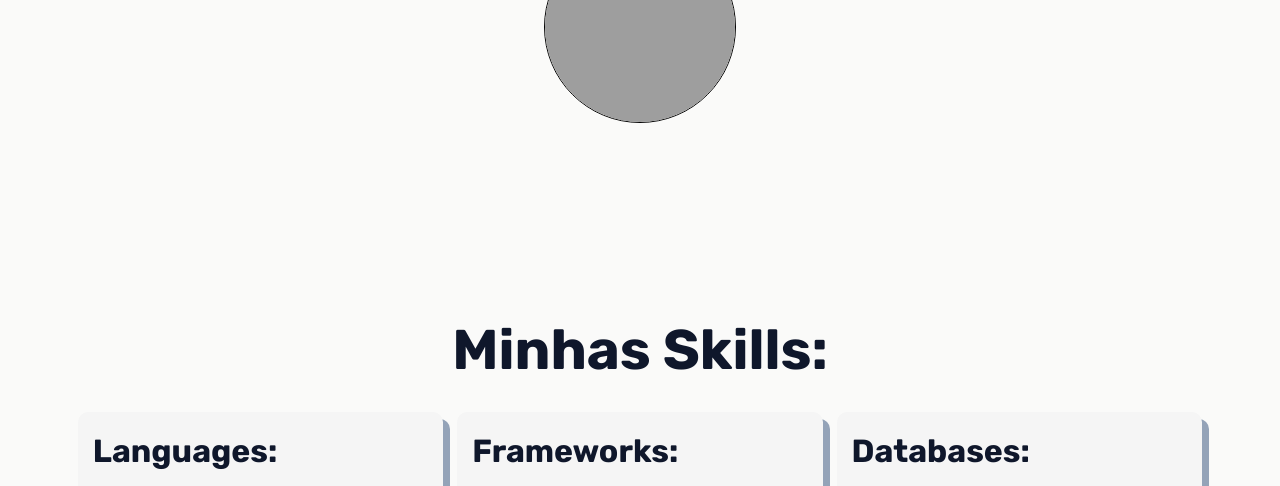
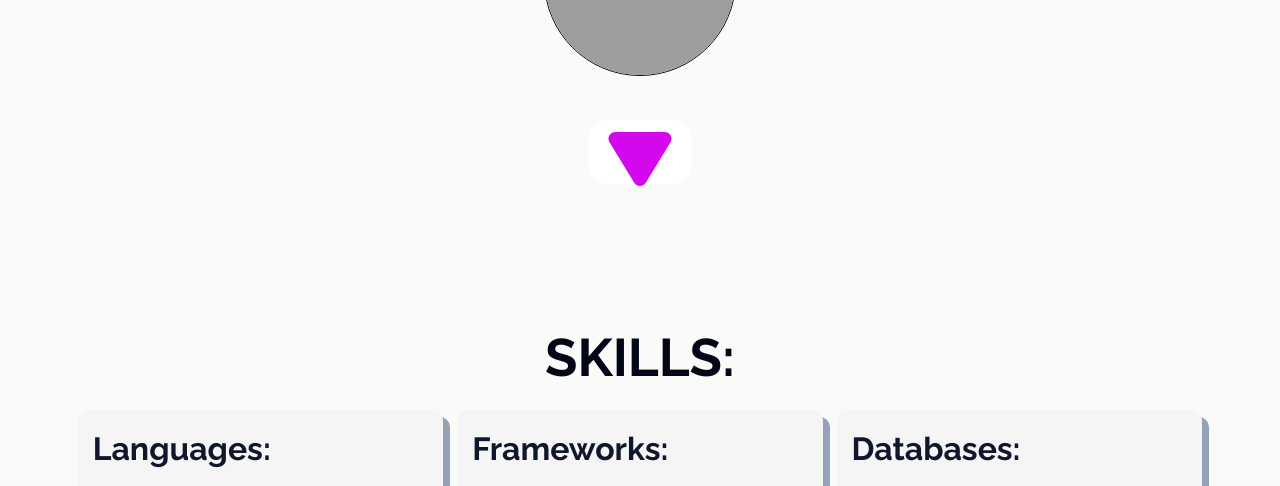
Before and after one commit to LuisBarbosaGit/LuisBarbosaGit.github.io, a plain HTML site: page index.html in a window 1280 px wide. Shown: the part 530-1016 px from the top of the page. Drawn offline with nearby package versions, Linux system fonts and the light colour scheme; grey boxes are pictures that could not be loaded; a web font is replaced by a local one.

Commit message:
Alterando Estilização + Botão de rolagem

```diff
--- a/css/style.css
+++ b/css/style.css
@@ -112,10 +112,28 @@ body{
     border: 1px solid  black
 }
 
+#scroll{
+    width: 9%;
+    height: 10%;
+    border: none;
+    border-radius: 20px;
+    color: oklch(62.7% 0.295 322.15);
+    font-size: 4.5em;
+    margin-top: 20px;
+    background-color: white;
+    transform: translateY(10px);
+    transition: all 0.3s ease-in-out;
+}
+#scroll:hover{
+    color: oklch(51.8% 0.253 323.949);
+    transform: translateY(0);
+    cursor: pointer;
+}
+
 /* Tecnologias Utilizadas */
 #tec-container{
     width: 90dvw;
-    min-height: 400px;
+    min-height: 500px;
     padding: 10px;
     margin: 10px auto;
     display: flex;
@@ -125,14 +143,16 @@ body{
 }
 
 #main-tec-tittle{
-    font-family: 'Rubik';
+    font-family: 'Raleway';
     display: flex;
-    font-size: 3.5em;
-    color: oklch(20.8% 0.042 265.755);
+    font-size: 3.3em;
+    color: #020617;
     width: 100%;
     justify-content: center;
     align-items: center;
     line-height: 20%;
+    margin-top: 15px;
+    text-transform: uppercase;
 }
 
 #tec-itens{
@@ -150,7 +170,7 @@ body{
 #tec-tittle{
     padding-left: 10px;
     margin: 10px;
-    font-family: 'Rubik';
+    font-family: 'Raleway';
     width: 100%;
     color: oklch(20.8% 0.042 265.755);
 }
@@ -185,9 +205,9 @@ body{
 #redes-sociais h2{
     text-align: center;
     width: 100%;
-    font-family: 'Libre Baskerville';
+    font-family: 'Raleway';
     font-size: 2.2em;
-    color: #1e293b;
+    color: #020617;
 }
 #direitos{
     text-align: center;
--- a/index.html
+++ b/index.html
@@ -46,9 +46,10 @@
             <div id="user-image">
                 <img src="https://cdn.pixabay.com/photo/2023/02/18/11/00/icon-7797704_640.png" alt="UserImage">
             </div>
+            <button id="scroll"><i class="fa-solid fa-play fa-rotate-90"></i></i></button>
         </div>
             <div id="tec-container">
-                <h1 id="main-tec-tittle">Minhas Skills:</h1>
+                <h1 id="main-tec-tittle">Skills:</h1>
                 <div id="tec-cards">
                     <h1 id="tec-tittle">Languages:</h1>
                         <div id="tec-itens">
@@ -73,9 +74,10 @@
                         <i class="devicon-mysql-plain-wordmark colored"></i>
                         </div>
                 </div>
+                <h1 id="main-tec-tittle">Projects:</h1>
         </div>
         <div id="redes-sociais">
-            <h2>Canais de Contato</h2>
+            <h2>Contato:</h2>
             <div id="redes">
                 <a href=""><i class="fa-brands fa-linkedin" style="color: #0d31e3;"></i></a>
                 <a href=""><i class="fa-solid fa-envelope" style="color: #861fdb;"></i></a>
--- a/script.js
+++ b/script.js
@@ -37,3 +37,12 @@ function message() {
     window.location.href = "https://w.app/luisbarbosa"
   })
 }
+
+document.addEventListener('DOMContentLoaded', () => {
+  document.getElementById('scroll').addEventListener('click', () => {
+    const container = document.getElementById('tec-container');
+    if (container) {
+      container.scrollIntoView({behavior: "smooth"})
+    }
+  })
+})
```
